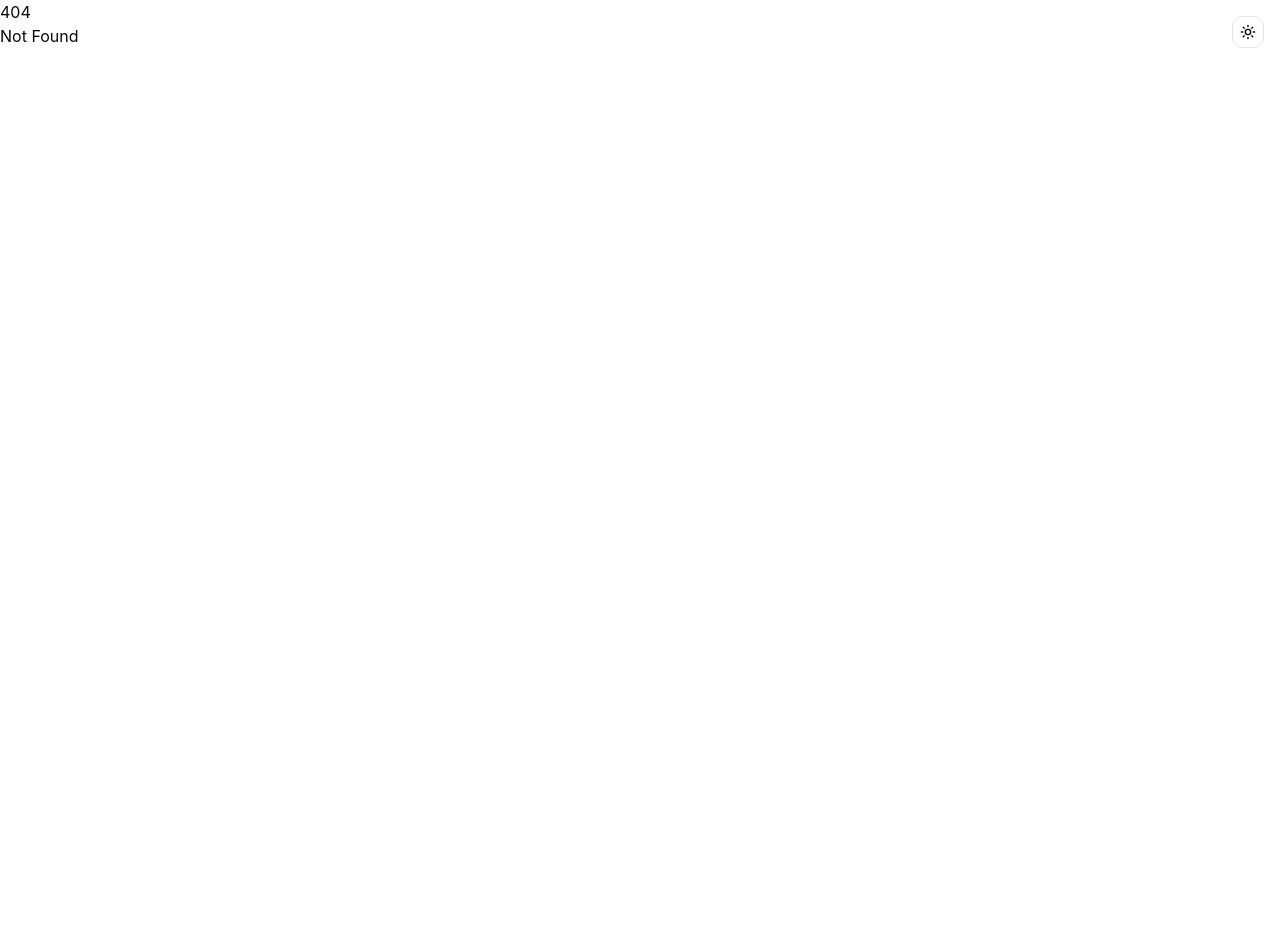
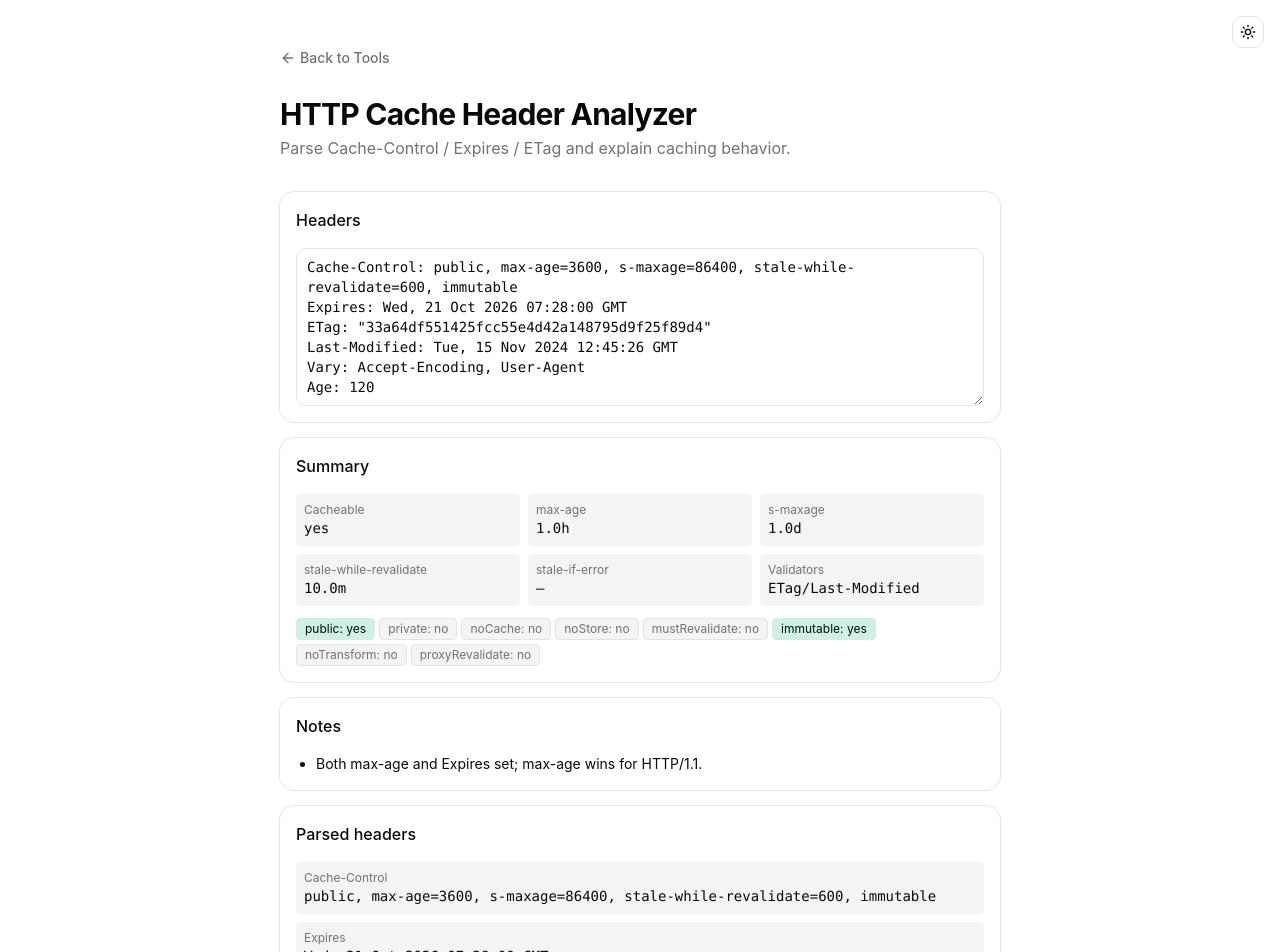
Before and after one commit to orykr/tool.ory.kr, a SvelteKit app in the folder frontend/: page /cache-header in a window 1280 px wide. Before the commit this address had no page. Shown: the top 952 px of the page. Before the commit the page ends 800 px from the top, so only its background shows below. Built offline with nearby package versions, Linux system fonts and the light colour scheme.

Commit message:
feat(cache-header): add HTTP cache header analyzer with directive parsing

```diff
--- a/frontend/src/routes/+page.svelte
+++ b/frontend/src/routes/+page.svelte
@@ -756,6 +756,11 @@
 			href: "/url-builder",
 			title: "URL Builder",
 			description: "Compose URLs from parts with auto-encoded query parameters."
+		},
+		{
+			href: "/cache-header",
+			title: "HTTP Cache Header Analyzer",
+			description: "Parse Cache-Control / Expires / ETag and explain caching behavior."
 		}
 	];
 </script>
--- /dev/null
+++ b/frontend/src/routes/cache-header/+page.svelte
@@ -0,0 +1,198 @@
+<script lang="ts">
+	import * as Card from "$lib/components/ui/card/index.js";
+	import { Textarea } from "$lib/components/ui/textarea/index.js";
+	import ArrowLeft from "@lucide/svelte/icons/arrow-left";
+
+	const SAMPLE = `Cache-Control: public, max-age=3600, s-maxage=86400, stale-while-revalidate=600, immutable
+Expires: Wed, 21 Oct 2026 07:28:00 GMT
+ETag: "33a64df551425fcc55e4d42a148795d9f25f89d4"
+Last-Modified: Tue, 15 Nov 2024 12:45:26 GMT
+Vary: Accept-Encoding, User-Agent
+Age: 120`;
+
+	let input = $state(SAMPLE);
+
+	function findHeader(text: string, name: string): string | null {
+		const re = new RegExp(`^\\s*${name.replace(/[-]/g, "[-]")}\\s*:\\s*(.+)$`, "im");
+		const m = text.match(re);
+		return m ? m[1].trim() : null;
+	}
+
+	let analysis = $derived.by(() => {
+		const cc = findHeader(input, "Cache-Control");
+		const expires = findHeader(input, "Expires");
+		const etag = findHeader(input, "ETag");
+		const lastMod = findHeader(input, "Last-Modified");
+		const vary = findHeader(input, "Vary");
+		const age = findHeader(input, "Age");
+
+		const directives = new Map<string, string | true>();
+		if (cc) {
+			for (const part of cc.split(",")) {
+				const [k, v] = part.split("=").map((s) => s.trim());
+				directives.set(k.toLowerCase(), v === undefined ? true : v);
+			}
+		}
+
+		const numFor = (k: string): number | null => {
+			const v = directives.get(k);
+			if (v === undefined || v === true) return null;
+			const n = Number(v);
+			return Number.isFinite(n) ? n : null;
+		};
+
+		const maxAge = numFor("max-age");
+		const sMaxAge = numFor("s-maxage");
+		const swr = numFor("stale-while-revalidate");
+		const sie = numFor("stale-if-error");
+
+		const flags = {
+			public: directives.has("public"),
+			private: directives.has("private"),
+			noCache: directives.has("no-cache"),
+			noStore: directives.has("no-store"),
+			mustRevalidate: directives.has("must-revalidate"),
+			immutable: directives.has("immutable"),
+			noTransform: directives.has("no-transform"),
+			proxyRevalidate: directives.has("proxy-revalidate")
+		};
+
+		const conditional = !!etag || !!lastMod;
+		const fresh = (maxAge ?? -1) > 0 || !!expires;
+		const cacheable = !flags.noStore && (fresh || conditional);
+
+		const recommendations: string[] = [];
+		if (flags.noStore) recommendations.push("no-store prevents any caching.");
+		if (flags.noCache) recommendations.push("no-cache requires revalidation on every request.");
+		if (flags.public && flags.private) recommendations.push("public and private together is contradictory.");
+		if (!cc && !expires) recommendations.push("No caching directives — defaults to heuristic caching.");
+		if (maxAge !== null && expires) recommendations.push("Both max-age and Expires set; max-age wins for HTTP/1.1.");
+		if (flags.immutable && (maxAge ?? 0) < 60) recommendations.push("immutable usually pairs with very long max-age.");
+
+		return {
+			cc,
+			expires,
+			etag,
+			lastMod,
+			vary,
+			age,
+			maxAge,
+			sMaxAge,
+			swr,
+			sie,
+			flags,
+			conditional,
+			fresh,
+			cacheable,
+			recommendations
+		};
+	});
+
+	function fmtSeconds(s: number | null): string {
+		if (s === null) return "—";
+		if (s < 60) return `${s}s`;
+		if (s < 3600) return `${(s / 60).toFixed(1)}m`;
+		if (s < 86400) return `${(s / 3600).toFixed(1)}h`;
+		return `${(s / 86400).toFixed(1)}d`;
+	}
+</script>
+
+<main class="container mx-auto max-w-3xl px-6 py-12">
+	<nav class="mb-6">
+		<a
+			href="/"
+			class="text-muted-foreground hover:text-foreground inline-flex items-center gap-1 text-sm font-medium transition-colors"
+		>
+			<ArrowLeft class="h-4 w-4" />
+			Back to Tools
+		</a>
+	</nav>
+
+	<header class="mb-8">
+		<h1 class="text-3xl font-bold tracking-tight">HTTP Cache Header Analyzer</h1>
+		<p class="text-muted-foreground mt-1">
+			Parse Cache-Control / Expires / ETag and explain caching behavior.
+		</p>
+	</header>
+
+	<Card.Root class="mb-4">
+		<Card.Header><Card.Title class="text-base">Headers</Card.Title></Card.Header>
+		<Card.Content>
+			<Textarea bind:value={input} class="min-h-32 font-mono text-sm" />
+		</Card.Content>
+	</Card.Root>
+
+	<Card.Root class="mb-4">
+		<Card.Header><Card.Title class="text-base">Summary</Card.Title></Card.Header>
+		<Card.Content>
+			<dl class="grid grid-cols-2 gap-2 text-sm sm:grid-cols-3">
+				<div class="bg-muted rounded p-2">
+					<dt class="text-muted-foreground text-xs">Cacheable</dt>
+					<dd class="font-mono">{analysis.cacheable ? "yes" : "no"}</dd>
+				</div>
+				<div class="bg-muted rounded p-2">
+					<dt class="text-muted-foreground text-xs">max-age</dt>
+					<dd class="font-mono">{fmtSeconds(analysis.maxAge)}</dd>
+				</div>
+				<div class="bg-muted rounded p-2">
+					<dt class="text-muted-foreground text-xs">s-maxage</dt>
+					<dd class="font-mono">{fmtSeconds(analysis.sMaxAge)}</dd>
+				</div>
+				<div class="bg-muted rounded p-2">
+					<dt class="text-muted-foreground text-xs">stale-while-revalidate</dt>
+					<dd class="font-mono">{fmtSeconds(analysis.swr)}</dd>
+				</div>
+				<div class="bg-muted rounded p-2">
+					<dt class="text-muted-foreground text-xs">stale-if-error</dt>
+					<dd class="font-mono">{fmtSeconds(analysis.sie)}</dd>
+				</div>
+				<div class="bg-muted rounded p-2">
+					<dt class="text-muted-foreground text-xs">Validators</dt>
+					<dd class="font-mono">{analysis.conditional ? "ETag/Last-Modified" : "(none)"}</dd>
+				</div>
+			</dl>
+
+			<div class="mt-3 flex flex-wrap gap-1 text-xs">
+				{#each Object.entries(analysis.flags) as [k, v] (k)}
+					<span class="rounded border px-2 py-0.5 {v ? 'bg-emerald-500/20' : 'bg-muted text-muted-foreground'}">
+						{k}: {v ? "yes" : "no"}
+					</span>
+				{/each}
+			</div>
+		</Card.Content>
+	</Card.Root>
+
+	{#if analysis.recommendations.length}
+		<Card.Root class="mb-4">
+			<Card.Header><Card.Title class="text-base">Notes</Card.Title></Card.Header>
+			<Card.Content>
+				<ul class="list-disc space-y-1 pl-5 text-sm">
+					{#each analysis.recommendations as r, i (i)}
+						<li>{r}</li>
+					{/each}
+				</ul>
+			</Card.Content>
+		</Card.Root>
+	{/if}
+
+	<Card.Root>
+		<Card.Header><Card.Title class="text-base">Parsed headers</Card.Title></Card.Header>
+		<Card.Content>
+			<dl class="space-y-2 text-sm">
+				{#each [
+					{ k: "Cache-Control", v: analysis.cc },
+					{ k: "Expires", v: analysis.expires },
+					{ k: "ETag", v: analysis.etag },
+					{ k: "Last-Modified", v: analysis.lastMod },
+					{ k: "Vary", v: analysis.vary },
+					{ k: "Age", v: analysis.age }
+				] as item, i (i)}
+					<div class="bg-muted rounded p-2">
+						<dt class="text-muted-foreground text-xs">{item.k}</dt>
+						<dd class="font-mono break-all">{item.v ?? "—"}</dd>
+					</div>
+				{/each}
+			</dl>
+		</Card.Content>
+	</Card.Root>
+</main>
```
